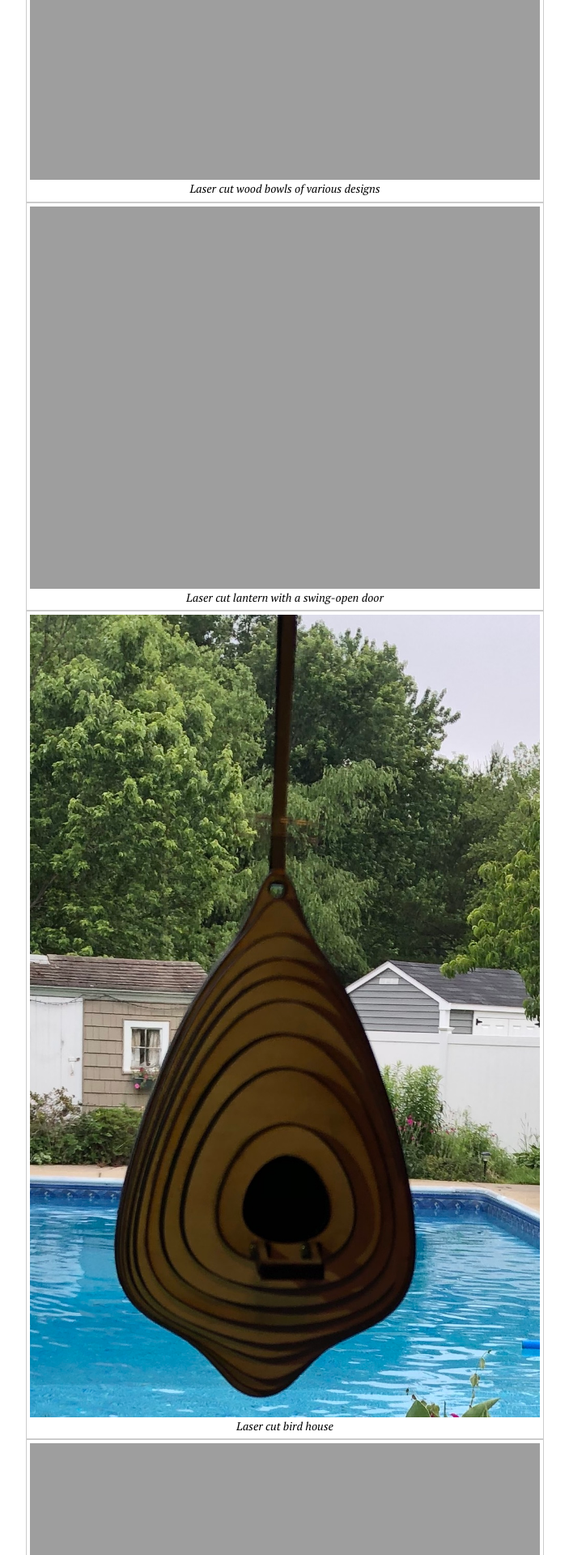
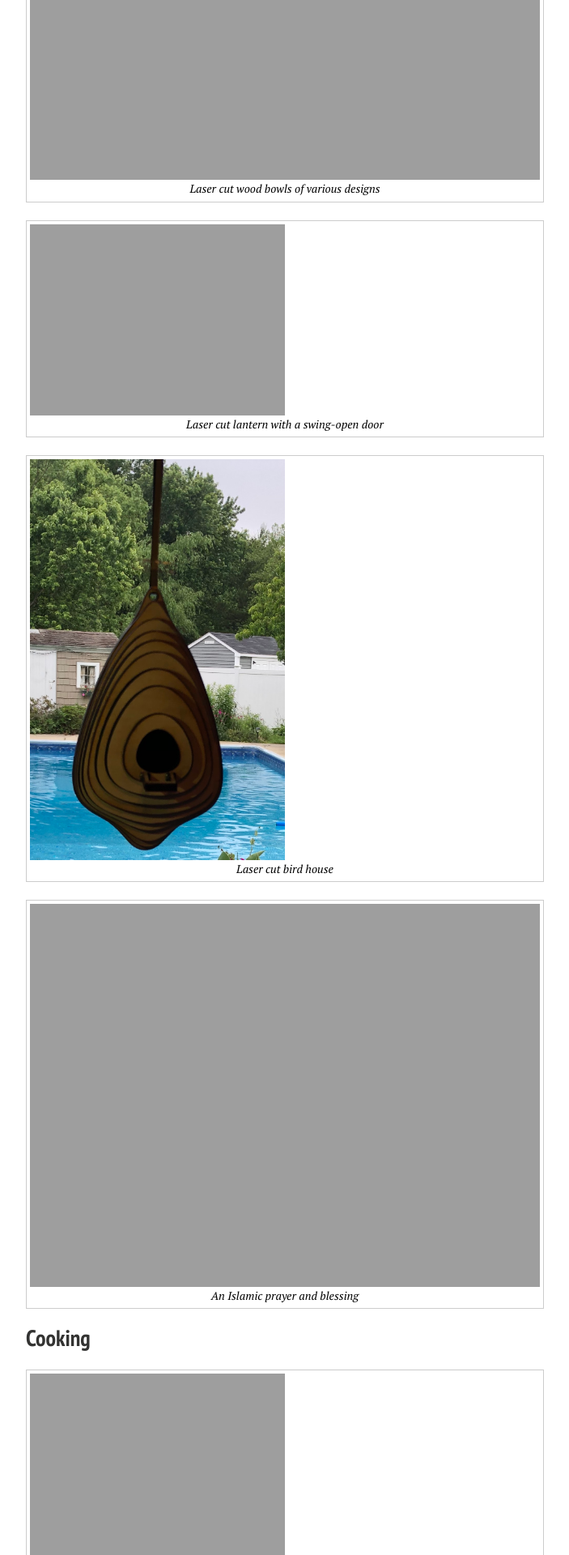
Before and after one commit to mnajia/mnajia.github.io, a Jekyll site: the page built from personal.md, in a window 1280 px wide. Shown: the part 2745-4665 px from the top of the page at 81% size, without its empty margins (288-991 px from the left). Built offline with Jekyll 4.4.1, drawn with Linux system fonts in a browser that asks for light colours; nearby versions of some CDN libraries.

Commit message:
first commit

```diff
--- a/personal.md
+++ b/personal.md
@@ -51,70 +51,94 @@ figcaption {
   <figcaption>Laser cut wood bowls of various designs</figcaption>
 </figure>
 
+<br>
+
 <figure>
-  <img src="{{ site.url }}/images/woodworking/IMG_9216.jpg" alt="bowl1" style="width:100%">
+  <img src="{{ site.url }}/images/woodworking/IMG_9216.jpg" alt="lantern" style="width:50%">
   <figcaption>Laser cut lantern with a swing-open door</figcaption>
 </figure>
 
+<br>
+
 <figure>
-  <img src="{{ site.url }}/images/woodworking/IMG_3940.jpg" alt="bowl1" style="width:100%">
+  <img src="{{ site.url }}/images/woodworking/IMG_3940.jpg" alt="birdhouse" style="width:50%">
   <figcaption>Laser cut bird house</figcaption>
 </figure>
 
+<br>
+
 <figure>
-  <img src="{{ site.url }}/images/woodworking/IMG_9308.jpg" alt="bowl1" style="width:100%">
+  <img src="{{ site.url }}/images/woodworking/IMG_9308.jpg" alt="prayer" style="width:100%">
   <figcaption>An Islamic prayer and blessing</figcaption>
 </figure>
 
 <h2>Cooking</h2>
 
 <figure>
-  <img src="{{ site.url }}/images/cooking/IMG_7940.jpg" alt="ciabatta1" style="width:100%">
-  <img src="{{ site.url }}/images/cooking/IMG_8005.jpg" alt="ciabatta2" style="width:100%">
+  <img src="{{ site.url }}/images/cooking/IMG_7940.jpg" alt="ciabatta1" style="width:50%">
+  <img src="{{ site.url }}/images/cooking/IMG_8005.jpg" alt="ciabatta2" style="width:50%">
   <figcaption>Ciabatta bread (80% hydration dough)</figcaption>
 </figure>
+
+<br>
 
 <figure>
   <img src="{{ site.url }}/images/cooking/IMG_8131.jpg" alt="baguettes" style="width:100%">
   <figcaption>Vietnamese baguettes (74% hydration dough)</figcaption>
 </figure>
 
+<br>
+
 <figure>
   <img src="{{ site.url }}/images/cooking/IMG_8899.jpg" alt="pizza" style="width:100%">
   <figcaption>Neapolitan pizza with tomato sauce, mozzarella, basil and olive oil</figcaption>
 </figure>
 
+<br>
+
 <figure>
-  <img src="{{ site.url }}/images/cooking/IMG_8870.jpg" alt="cappelletti1" style="width:100%">
-  <img src="{{ site.url }}/images/cooking/IMG_8902.jpg" alt="cappelletti2" style="width:100%">
+  <img src="{{ site.url }}/images/cooking/IMG_8870.jpg" alt="cappelletti1" style="width:50%">
+  <img src="{{ site.url }}/images/cooking/IMG_8902.jpg" alt="cappelletti2" style="width:50%">
   <figcaption>Cappelletti filled with chicken and ricotta</figcaption>
 </figure>
 
+<br>
+
 <figure>
-  <img src="{{ site.url }}/images/cooking/IMG_4144.jpg" alt="tortellini" style="width:100%">
+  <img src="{{ site.url }}/images/cooking/IMG_4144.JPG" alt="tortellini" style="width:100%">
   <figcaption>Tortellini</figcaption>
 </figure>
+
+<br>
 
 <figure>
   <img src="{{ site.url }}/images/cooking/IMG_0064.jpg" alt="gnocchi" style="width:100%">
   <figcaption>Potato and butternut squash gnocchi</figcaption>
 </figure>
 
+<br>
+
 <figure>
   <img src="{{ site.url }}/images/cooking/IMG_0220.jpg" alt="spanakopita" style="width:100%">
   <figcaption>Spanakopita</figcaption>
 </figure>
 
+<br>
+
 <figure>
-  <img src="{{ site.url }}/images/cooking/IMG_0045.jpg" alt="maamoul" style="width:100%">
+  <img src="{{ site.url }}/images/cooking/IMG_0045.jpg" alt="maamoul" style="width:50%">
   <figcaption>Maamoul: date filled Arabic cookies</figcaption>
 </figure>
 
+<br>
+
 <figure>
-  <img src="{{ site.url }}/images/cooking/IMG_0421.jpg" alt="croissant1" style="width:100%">
-  <img src="{{ site.url }}/images/cooking/IMG_0424.jpg" alt="croissant2" style="width:100%">
+  <img src="{{ site.url }}/images/cooking/IMG_0421.jpg" alt="croissant1" style="width:50%">
+  <img src="{{ site.url }}/images/cooking/IMG_0424.jpg" alt="croissant2" style="width:50%">
   <figcaption>Classic French croissants</figcaption>
 </figure>
+
+<br>
 
 <figure>
   <img src="{{ site.url }}/images/cooking/IMG_0485.jpg" alt="biscotti" style="width:100%">
```
Also changed, not shown: 1 other file.
